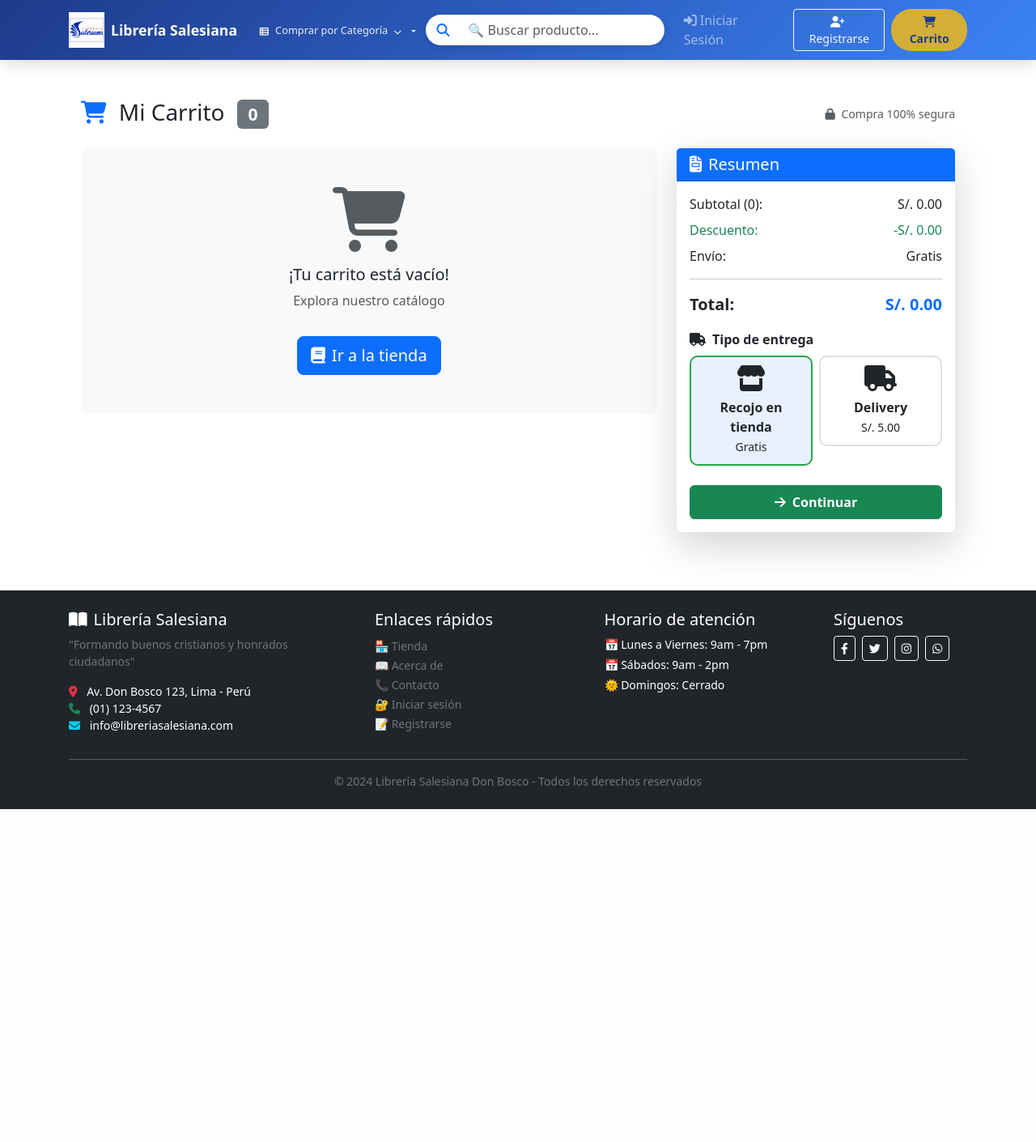
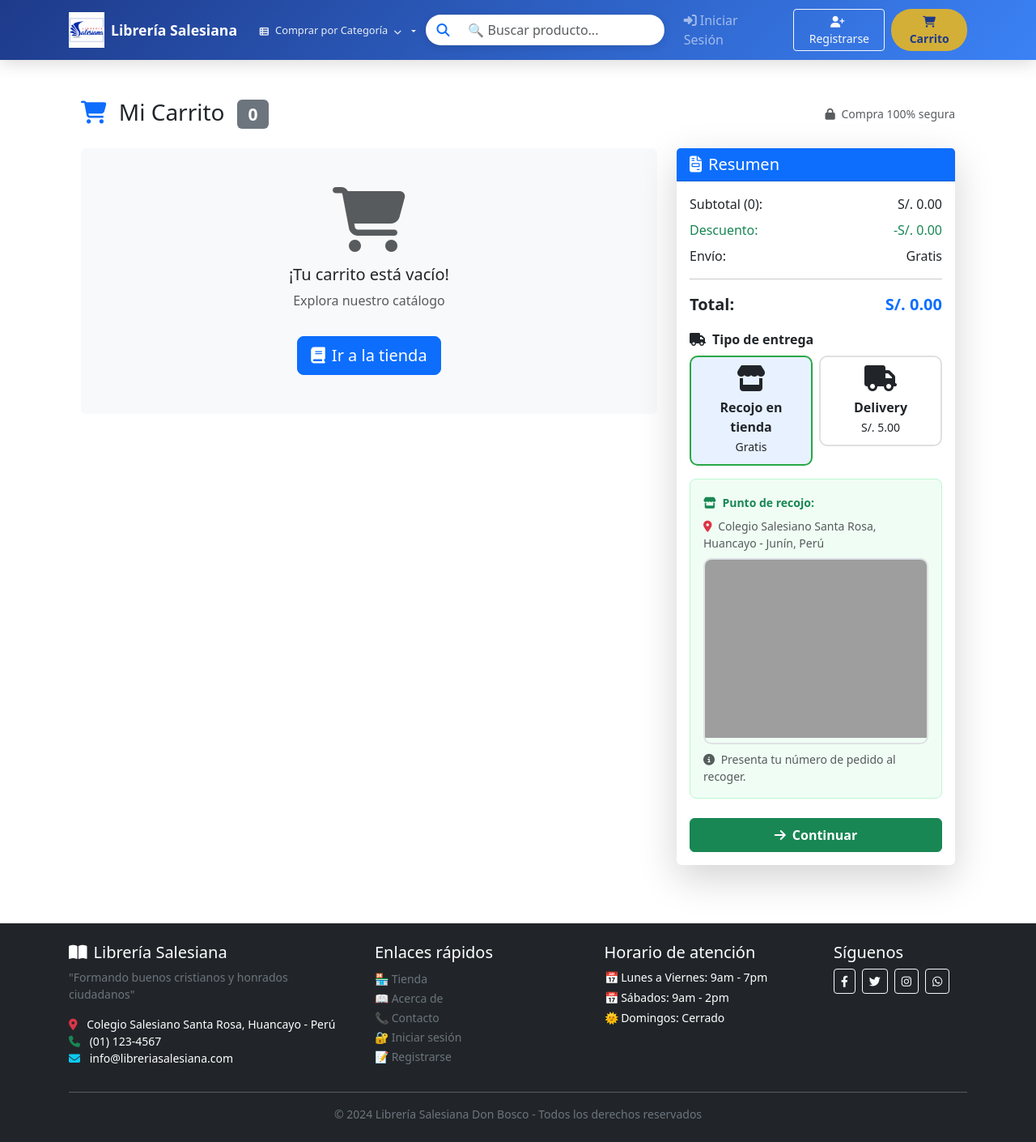
Before and after one commit to JuanUL2312/librospe1, a Flask app: page /carrito in a window 1280 px wide. Shown: the whole page at 81% size. Before the commit the page ends 999 px from the top, so only its background shows below. Run offline with Flask 3, Linux system fonts and the light colour scheme; parts of the project's set-up code (start-up, migrations or seed data) failed here and were passed over; some libraries are stand-ins or nearby versions; grey boxes are pictures that could not be loaded.

Commit message:
feat(carrito): mapa y direccion del punto de recojo; direccion real de la tienda
- Al elegir 'Recojo en tienda' se muestra direccion + mapa de la tienda (Colegio Salesiano Santa Rosa, Huancayo).

- Direccion real actualizada en contacto, footer y 'Acerca de' (antes placeholder de Lima).

```diff
--- a/Micrososervicios/www/static/js/carrito_2.js
+++ b/Micrososervicios/www/static/js/carrito_2.js
@@ -484,11 +484,13 @@
         document.querySelector(`.delivery-option[data-tipo="${tipo}"]`).classList.add('selected');
 
         const direccionDiv = document.getElementById('direccionEntrega');
+        const infoRecojo = document.getElementById('infoRecojo');
         const envioTexto = document.getElementById('envioTexto');
         const direccionInput = document.getElementById('direccion');
 
         if (tipo === 'delivery') {
             direccionDiv.style.display = 'block';
+            if (infoRecojo) infoRecojo.style.display = 'none';
             envioTexto.innerHTML = 'S/. 5.00';
             // Inicializar mapa después de que el contenedor sea visible
             // Usar requestAnimationFrame para asegurar que el DOM se renderizó
@@ -506,6 +508,7 @@
             });
         } else {
             direccionDiv.style.display = 'none';
+            if (infoRecojo) infoRecojo.style.display = 'block';
             envioTexto.innerHTML = 'Gratis';
             if (direccionInput) direccionInput.value = '';
             // Limpiar coordenadas si cambia a recojo
--- a/Micrososervicios/www/templates/acerca_de.html
+++ b/Micrososervicios/www/templates/acerca_de.html
@@ -81,7 +81,7 @@
                         <h4 class="fs-5 fs-md-4 mb-3"><i class="fas fa-envelope me-2 text-primary"></i>Contáctanos</h4>
                         <div class="row g-2 justify-content-center">
                             <div class="col-12 col-sm-6 col-md-3">
-                                <p class="mb-2 small"><i class="fas fa-map-marker-alt me-2 text-danger"></i> Av. Principal, Lima - Perú</p>
+                                <p class="mb-2 small"><i class="fas fa-map-marker-alt me-2 text-danger"></i> Colegio Salesiano Santa Rosa, Huancayo - Perú</p>
                             </div>
                             <div class="col-12 col-sm-6 col-md-3">
                                 <p class="mb-2 small"><i class="fas fa-phone me-2 text-success"></i> (01) 123-4567</p>
--- a/Micrososervicios/www/templates/base_cliente.html
+++ b/Micrososervicios/www/templates/base_cliente.html
@@ -220,7 +220,7 @@
                     <h5 class="text-center text-md-start"><i class="fas fa-book-open me-2"></i>Librería Salesiana</h5>
                     <p class="small text-secondary text-center text-md-start">"Formando buenos cristianos y honrados ciudadanos"</p>
                     <p class="small mb-0 text-center text-md-start">
-                        <i class="fas fa-map-marker-alt me-2 text-danger"></i> Av. Don Bosco 123, Lima - Perú<br>
+                        <i class="fas fa-map-marker-alt me-2 text-danger"></i> Colegio Salesiano Santa Rosa, Huancayo - Perú<br>
                         <i class="fas fa-phone me-2 text-success"></i> (01) 123-4567<br>
                         <i class="fas fa-envelope me-2 text-info"></i> info@libreriasalesiana.com
                     </p>
--- a/Micrososervicios/www/templates/carrito.html
+++ b/Micrososervicios/www/templates/carrito.html
@@ -140,6 +140,27 @@
                                 </div>
                             </div>
                         </div>
+                        <!-- INFO DE RECOJO EN TIENDA (dirección + mapa) -->
+                        <div id="infoRecojo" class="mt-3 p-3 rounded-3"
+                            style="background:#f0fdf4;border:1px solid #bbf7d0;">
+                            <label class="fw-bold mb-2 small text-success">
+                                <i class="fas fa-store me-1"></i> Punto de recojo:
+                            </label>
+                            <p class="mb-2 small text-muted">
+                                <i class="fas fa-map-marker-alt me-1 text-danger"></i>
+                                Colegio Salesiano Santa Rosa, Huancayo - Junín, Perú
+                            </p>
+                            <div style="border-radius:10px;overflow:hidden;border:2px solid #dee2e6;">
+                                <iframe
+                                    src="https://www.google.com/maps/embed?pb=!1m18!1m12!1m3!1d487.70938431573717!2d-75.21539735474676!3d-12.06586288155065!2m3!1f0!2f0!3f0!3m2!1i1024!2i768!4f13.1!3m3!1m2!1s0x910e9645d09a23ff%3A0xe80d072c76ca7178!2sColegio%20Salesiano%20%22Santa%20Rosa%22!5e0!3m2!1ses!2spe!4v1792186901639!5m2!1ses!2spe"
+                                    width="100%" height="220" style="border:0;" allowfullscreen="" loading="lazy"
+                                    title="Punto de recojo - Librería Salesiana"></iframe>
+                            </div>
+                            <small class="text-muted d-block mt-2">
+                                <i class="fas fa-info-circle me-1"></i>
+                                Presenta tu número de pedido al recoger.
+                            </small>
+                        </div>
                         <div id="direccionEntrega" class="mt-3" style="display: none;">
                             <!-- PASO 1: BUSCAR LA DIRECCIÓN POR TEXTO (lo más exacto) -->
                             <div class="p-3 rounded-3 mb-3" style="background:#f0f7ff;border:1px solid #bfdbfe;">
--- a/Micrososervicios/www/templates/contacto.html
+++ b/Micrososervicios/www/templates/contacto.html
@@ -93,8 +93,8 @@
                             <i class="fas fa-map-marker-alt text-danger me-2"></i>Dirección
                         </h5>
                         <p class="text-muted mb-0">
-                            Av. Don Bosco 123, Centro Comercial Salesiano<br>
-                            Lima - Perú
+                            Colegio Salesiano Santa Rosa<br>
+                            Huancayo - Junín, Perú
                         </p>
                     </div>
 
```
